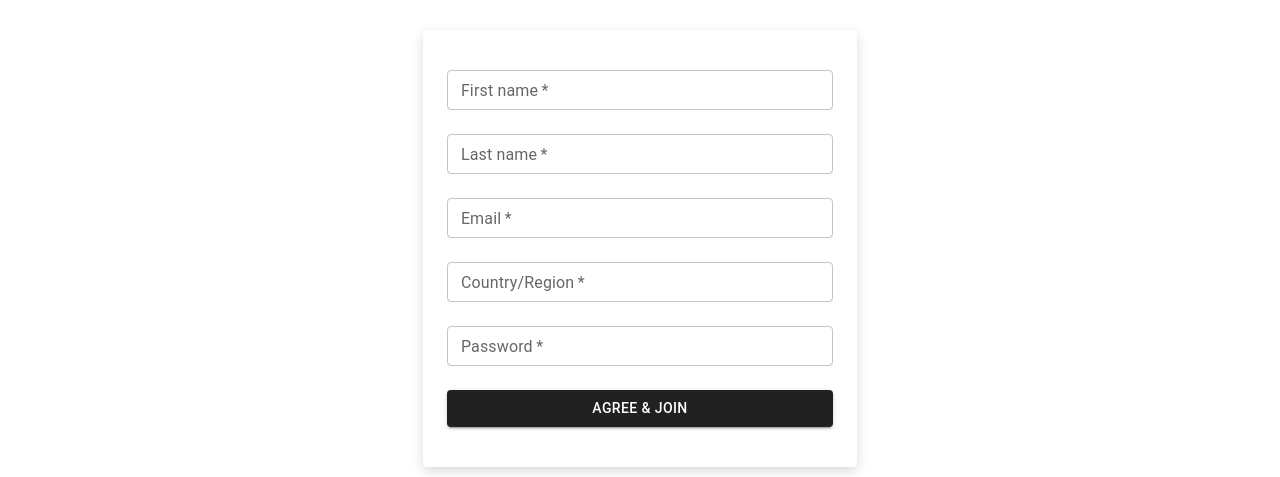
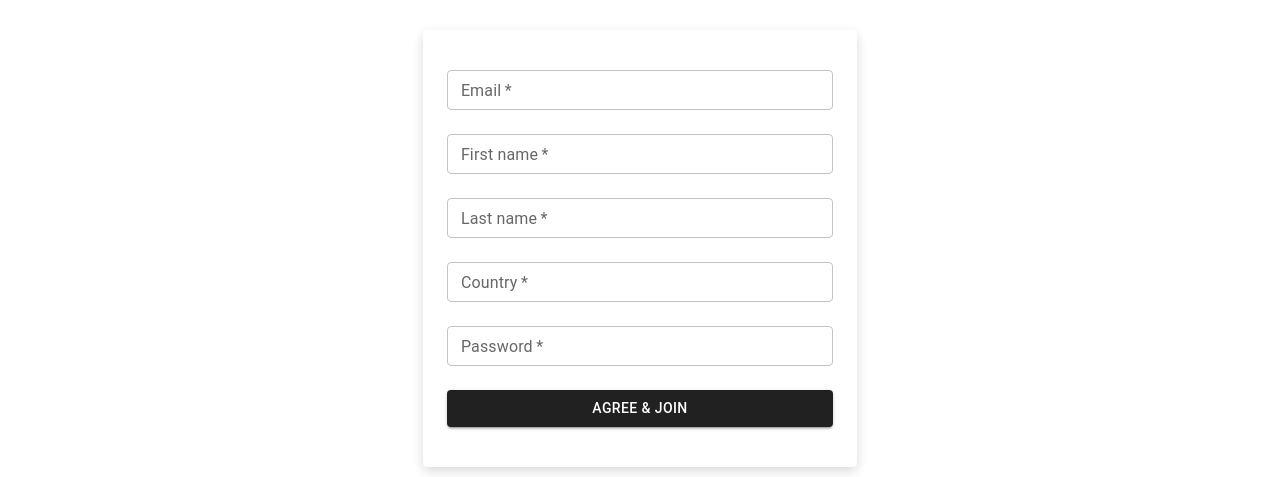
Before and after one commit to SocialBeer/sb-front, a React (Create React App) app: page /sign-up in a window 1280 px wide. Shown: the part 197-674 px from the top of the page. Built offline with nearby package versions, Linux system fonts and the light colour scheme.

Commit message:
fix form

```diff
--- a/src/pages/SignIn/components/Form/index.js
+++ b/src/pages/SignIn/components/Form/index.js
@@ -24,9 +24,7 @@ export const Form = () => {
     validateOnBlur: false,
     validationSchema,
   })
-  const handleSubmit = () => {
-    console.log(formik.validateForm())
-  }
+  const handleSubmit = () => {}
 
   return (
     <FormContainer>
--- /dev/null
+++ b/src/pages/SignUp/components/Form/constants.js
@@ -0,0 +1,43 @@
+import * as yup from 'yup'
+
+export const fields = {
+  email: {
+    label: 'Email',
+    type: 'text',
+    required: true,
+    getValidation: () =>
+      yup
+        .string()
+        .required('Please enter an email address.')
+        .email('Please enter a valid email.'),
+  },
+  firstName: {
+    label: 'First name',
+    type: 'text',
+    required: true,
+    getValidation: () =>
+      yup.string().required('First name is a required field.'),
+  },
+  lastName: {
+    label: 'Last name',
+    type: 'text',
+    required: true,
+    getValidation: () =>
+      yup.string().required('Last name is a required field.'),
+  },
+  country: {
+    label: 'Country',
+    type: 'text',
+    required: true,
+    getValidation: () =>
+      yup.string().required('Country name is a required field.'),
+  },
+  password: {
+    label: 'Password',
+    type: 'text',
+    required: true,
+    getValidation: () => yup.string().required('Please enter a password.'),
+  },
+}
+
+export const fieldNames = Object.keys(fields)
--- a/src/pages/SignUp/components/Form/index.js
+++ b/src/pages/SignUp/components/Form/index.js
@@ -1,101 +1,44 @@
-import * as yup from 'yup'
 import { useFormik } from 'formik'
 
 import { FormContainer } from './styled'
 import { Button } from '../../../../components/Button'
 import { Input } from '../../../../components/Input'
-
-const validationSchema = yup.object().shape({
-  email: yup
-    .string()
-    .required('Please enter an email address.')
-    .email('Please enter a valid email.'),
-  firstName: yup.string().required('First name is a required field.'),
-  lastName: yup.string().required('Last name is a required field.'),
-  country: yup.string().required('Country name is a required field.'),
-  password: yup.string().required('Please enter a password.'),
-})
+import { fieldNames, fields } from './constants'
 
 export const Form = () => {
   const formik = useFormik({
-    initialValues: {
-      email: '',
-      firstName: '',
-      lastName: '',
-      country: '',
-      password: '',
-    },
-    validationSchema,
+    initialValues: fieldNames.reduce(
+      (acc, name) => ({ ...acc, name: fields[name].defaultValue || '' }),
+      {}
+    ),
+    validationSchema: fieldNames.reduce(
+      (acc, name) => ({ ...acc, name: fields[name].getValidation() || {} }),
+      {}
+    ),
   })
   const handleSubmit = () => {}
 
   return (
     <FormContainer>
+      {fieldNames.map((name) => {
+        const field = fields[name]
+        return (
           <Input
             variant="outlined"
-        label="First name"
-        name="firstName"
-        type="text"
-        required
             size="small"
+            name={name}
+            key={name}
+            label={field.label}
+            required={field.required}
+            type={field.type}
             onChange={formik.handleChange}
             onBlur={formik.handleBlur}
-        value={formik.values.firstName}
-        error={formik.touched.firstName && formik.errors.firstName}
-        helperText={formik.touched.firstName && formik.errors.firstName}
+            value={formik.values[name]}
+            error={formik.touched[name] && formik.errors[name]}
+            helperText={formik.touched[name] && formik.errors[name]}
           />
-      <Input
-        variant="outlined"
-        label="Last name"
-        name="lastName"
-        type="text"
-        size="small"
-        required
-        onChange={formik.handleChange}
-        onBlur={formik.handleBlur}
-        value={formik.values.lastName}
-        error={formik.touched.lastName && formik.errors.lastName}
-        helperText={formik.touched.lastName && formik.errors.lastName}
-      />
-      <Input
-        variant="outlined"
-        label="Email"
-        name="email"
-        size="small"
-        type="text"
-        required
-        onChange={formik.handleChange}
-        onBlur={formik.handleBlur}
-        value={formik.values.email}
-        error={formik.touched.email && formik.errors.email}
-        helperText={formik.touched.email && formik.errors.email}
-      />
-      <Input
-        variant="outlined"
-        label="Country/Region"
-        name="country"
-        size="small"
-        type="text"
-        required
-        onChange={formik.handleChange}
-        onBlur={formik.handleBlur}
-        value={formik.values.country}
-        error={formik.touched.country && formik.errors.country}
-        helperText={formik.touched.country && formik.errors.country}
-      />
-      <Input
-        variant="outlined"
-        label="Password"
-        name="password"
-        size="small"
-        type="password"
-        required
-        onChange={formik.handleChange}
-        onBlur={formik.handleBlur}
-        value={formik.values.password}
-        error={formik.touched.password && formik.errors.password}
-        helperText={formik.touched.password && formik.errors.password}
-      />
+        )
+      })}
       <Button variant="contained" onClick={handleSubmit}>
         Agree & Join
       </Button>
```
Lines whose indentation alone changed are shown as unchanged.
